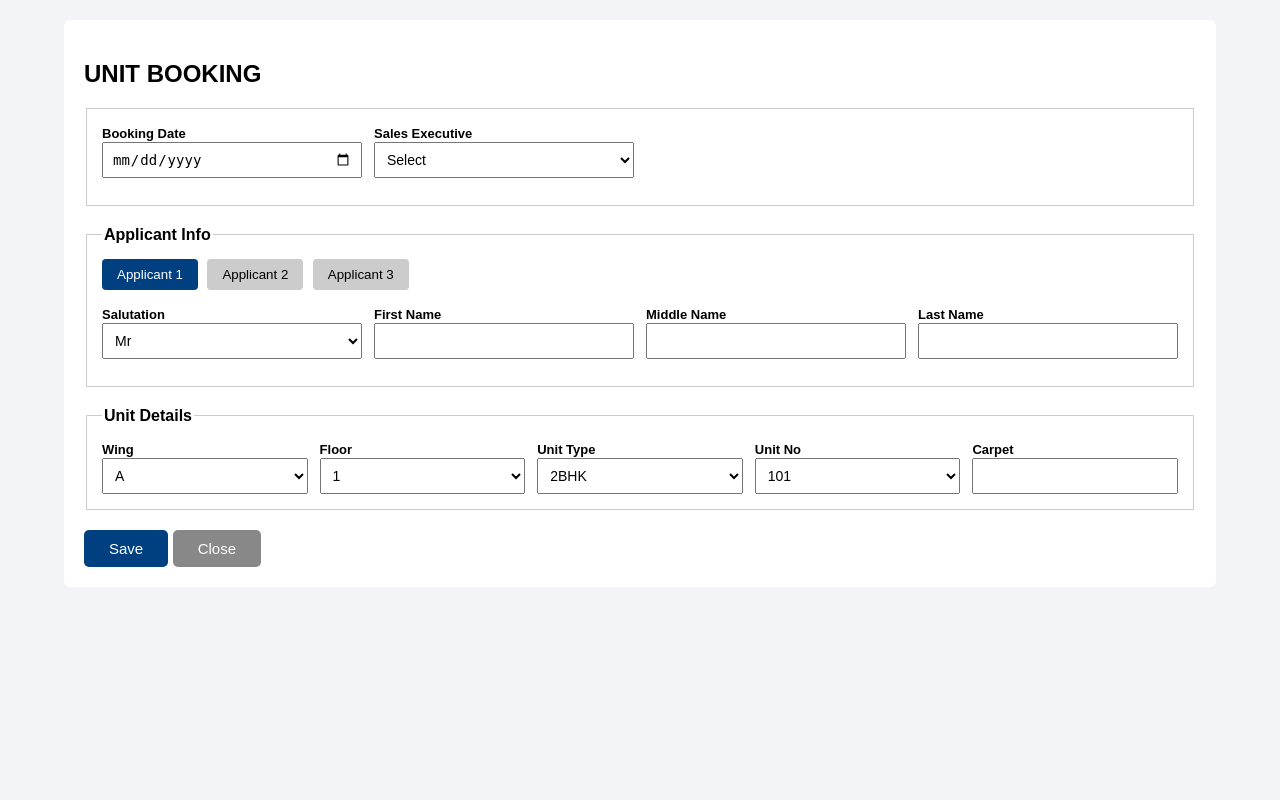
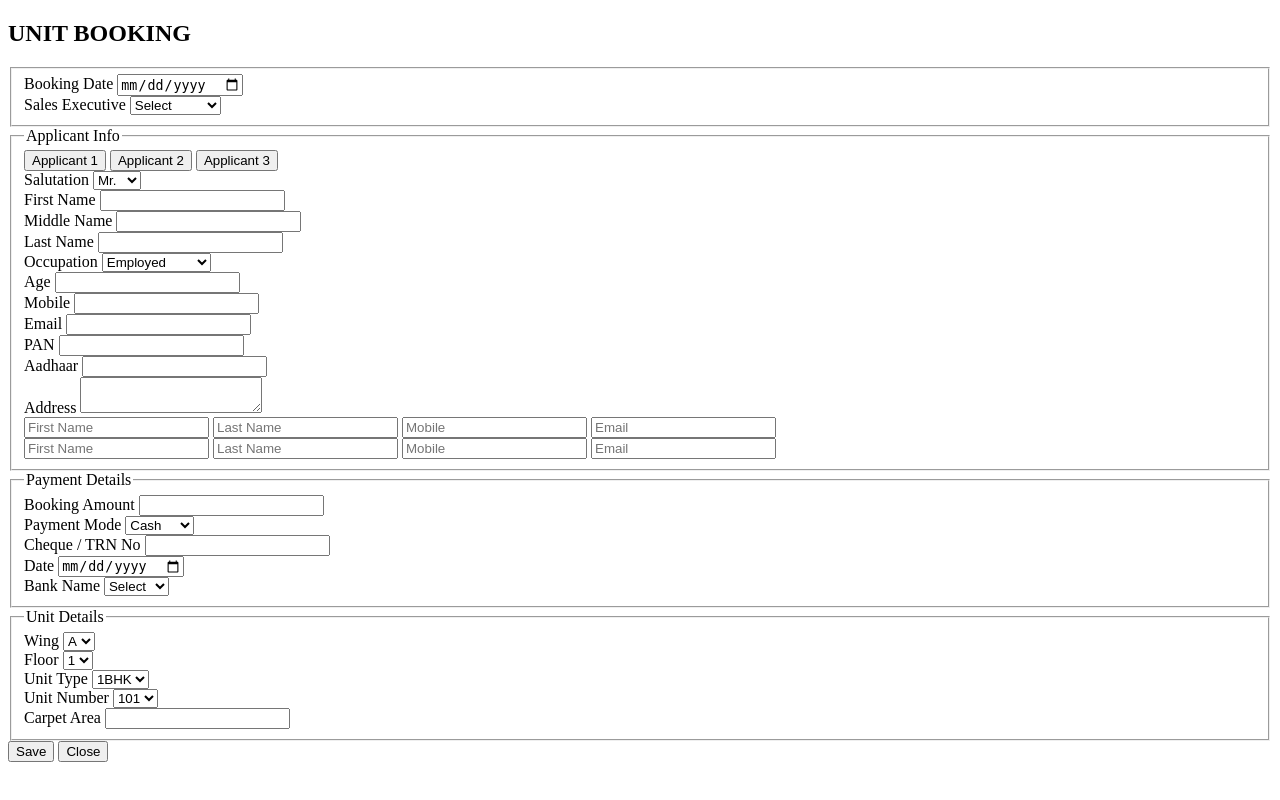
Before and after one commit to mayughag24-spec/office-realestate_crm, a Python web app: template templates/unit_booking.html in a window 1280 px wide. Run offline with Jinja, Linux system fonts and the light colour scheme; the template is opened without the code that fills it, so the values that code supplies are empty.

Commit message:
Update unit_booking.html

```diff
--- a/templates/unit_booking.html
+++ b/templates/unit_booking.html
@@ -4,105 +4,7 @@
 <meta charset="UTF-8">
 <title>Unit Booking</title>
 
-<style>
-* { box-sizing: border-box; }
 
-body {
-    font-family: Arial, sans-serif;
-    background: #f2f4f7;
-    margin: 0;
-}
-
-.content {
-    width: 90%;
-    margin: 20px auto;
-    background: #fff;
-    padding: 20px;
-    border-radius: 6px;
-}
-
-/* ---------- FIELDSET ---------- */
-fieldset {
-    border: 1px solid #ccc;
-    padding: 15px;
-    margin-bottom: 20px;
-}
-
-legend {
-    font-weight: bold;
-}
-
-/* ---------- GRID ---------- */
-.grid-4 {
-    display: grid;
-    grid-template-columns: repeat(4, 1fr);
-    gap: 12px;
-    margin-bottom: 12px;
-}
-
-.grid-5 {
-    display: grid;
-    grid-template-columns: repeat(5, 1fr);
-    gap: 12px;
-}
-
-/* ---------- INPUTS ---------- */
-label {
-    font-size: 13px;
-    font-weight: bold;
-}
-
-input, select, textarea {
-    width: 100%;
-    padding: 8px;
-    height: 36px;
-    font-size: 14px;
-}
-
-/* ---------- TABS ---------- */
-.tab-buttons {
-    margin-bottom: 15px;
-}
-
-.tab-buttons button {
-    padding: 8px 15px;
-    border: none;
-    background: #ccc;
-    cursor: pointer;
-    border-radius: 4px;
-    margin-right: 5px;
-}
-
-.tab-buttons button.active {
-    background: #004080;
-    color: white;
-}
-
-.applicant {
-    display: none;
-}
-
-.applicant.active {
-    display: block;
-}
-
-/* ---------- BUTTONS ---------- */
-.button-row {
-    margin-top: 20px;
-}
-
-.button-row button {
-    padding: 10px 25px;
-    border: none;
-    border-radius: 5px;
-    font-size: 15px;
-    cursor: pointer;
-    color: white;
-}
-
-.save-btn { background: #004080; }
-.close-btn { background: #888; }
-</style>
 </head>
 
 <body>
@@ -112,9 +14,9 @@ input, select, textarea {
 
 <form>
 
-<!-- BOOKING -->
+<!-- BOOKING INFO -->
 <fieldset>
-<div class="grid-4">
+<div class="form-row">
 <div>
 <label>Booking Date</label>
 <input type="date">
@@ -131,27 +33,89 @@ input, select, textarea {
 </div>
 </fieldset>
 
-<!-- APPLICANTS -->
+<!-- APPLICANT INFO -->
 <fieldset>
 <legend>Applicant Info</legend>
 
 <div class="tab-buttons">
-<button type="button" class="tab active" data-id="1">Applicant 1</button>
-<button type="button" class="tab" data-id="2">Applicant 2</button>
-<button type="button" class="tab" data-id="3">Applicant 3</button>
+<button type="button" class="active" data-app="1">Applicant 1</button>
+<button type="button" data-app="2">Applicant 2</button>
+<button type="button" data-app="3">Applicant 3</button>
 </div>
 
-<div id="app1" class="applicant active">
-<div class="grid-4">
-<div><label>Salutation</label><select><option>Mr</option></select></div>
-<div><label>First Name</label><input></div>
-<div><label>Middle Name</label><input></div>
-<div><label>Last Name</label><input></div>
+<!-- APPLICANT 1 -->
+<div id="applicant1" class="applicant-tab active">
+
+<div class="form-grid-4">
+<div>
+<label>Salutation</label>
+<select>
+<option>Mr.</option>
+<option>Mrs.</option>
+<option>Ms.</option>
+</select>
+</div>
+
+<div>
+<label>First Name</label>
+<input>
+</div>
+
+<div>
+<label>Middle Name</label>
+<input>
+</div>
+
+<div>
+<label>Last Name</label>
+<input>
 </div>
 </div>
 
-<div id="app2" class="applicant">
-<div class="grid-4">
+<div class="form-row">
+<div>
+<label>Occupation</label>
+<select>
+<option>Employed</option>
+<option>Self-Employed</option>
+</select>
+</div>
+
+<div>
+<label>Age</label>
+<input type="number">
+</div>
+</div>
+
+<div class="form-row">
+<div>
+<label>Mobile</label>
+<input>
+</div>
+
+<div>
+<label>Email</label>
+<input>
+</div>
+
+<div>
+<label>PAN</label>
+<input>
+</div>
+
+<div>
+<label>Aadhaar</label>
+<input>
+</div>
+</div>
+
+<label>Address</label>
+<textarea rows="2"></textarea>
+</div>
+
+<!-- APPLICANT 2 -->
+<div id="applicant2" class="applicant-tab">
+<div class="form-row">
 <input placeholder="First Name">
 <input placeholder="Last Name">
 <input placeholder="Mobile">
@@ -159,8 +123,9 @@ input, select, textarea {
 </div>
 </div>
 
-<div id="app3" class="applicant">
-<div class="grid-4">
+<!-- APPLICANT 3 -->
+<div id="applicant3" class="applicant-tab">
+<div class="form-row">
 <input placeholder="First Name">
 <input placeholder="Last Name">
 <input placeholder="Mobile">
@@ -170,20 +135,97 @@ input, select, textarea {
 
 </fieldset>
 
-<!-- UNIT -->
+<!-- PAYMENT DETAILS -->
+<fieldset>
+<legend>Payment Details</legend>
+
+<div class="form-row">
+<div>
+<label>Booking Amount</label>
+<input type="number">
+</div>
+
+<div>
+<label>Payment Mode</label>
+<select>
+<option>Cash</option>
+<option>Cheque</option>
+<option>Online</option>
+</select>
+</div>
+
+<div>
+<label>Cheque / TRN No</label>
+<input>
+</div>
+
+<div>
+<label>Date</label>
+<input type="date">
+</div>
+</div>
+
+<div class="form-row">
+<div>
+<label>Bank Name</label>
+<select>
+<option>Select</option>
+<option>Bank A</option>
+<option>Bank B</option>
+</select>
+</div>
+</div>
+</fieldset>
+
+<!-- UNIT DETAILS -->
 <fieldset>
 <legend>Unit Details</legend>
 
-<div class="grid-5">
-<div><label>Wing</label><select><option>A</option><option>B</option></select></div>
-<div><label>Floor</label><select><option>1</option><option>2</option></select></div>
-<div><label>Unit Type</label><select><option>2BHK</option></select></div>
-<div><label>Unit No</label><select><option>101</option><option>102</option></select></div>
-<div><label>Carpet</label><input readonly></div>
+<div class="unit-row">
+<div>
+<label>Wing</label>
+<select>
+<option>A</option>
+<option>B</option>
+<option>C</option>
+</select>
 </div>
 
+<div>
+<label>Floor</label>
+<select>
+<option>1</option>
+<option>2</option>
+<option>3</option>
+</select>
+</div>
+
+<div>
+<label>Unit Type</label>
+<select>
+<option>1BHK</option>
+<option>2BHK</option>
+<option>3BHK</option>
+</select>
+</div>
+
+<div>
+<label>Unit Number</label>
+<select>
+<option>101</option>
+<option>102</option>
+<option>103</option>
+</select>
+</div>
+
+<div>
+<label>Carpet Area</label>
+<input readonly>
+</div>
+</div>
 </fieldset>
 
+<!-- BUTTONS -->
 <div class="button-row">
 <button class="save-btn">Save</button>
 <button type="button" class="close-btn">Close</button>
@@ -193,15 +235,14 @@ input, select, textarea {
 </div>
 
 <script>
-document.querySelectorAll(".tab").forEach(btn => {
-    btn.addEventListener("click", function () {
+document.querySelectorAll(".tab-buttons button").forEach(btn => {
+    btn.onclick = () => {
+        document.querySelectorAll(".tab-buttons button").forEach(b => b.classList.remove("active"));
+        document.querySelectorAll(".applicant-tab").forEach(t => t.classList.remove("active"));
 
-        document.querySelectorAll(".tab").forEach(b => b.classList.remove("active"));
-        document.querySelectorAll(".applicant").forEach(a => a.classList.remove("active"));
-
-        this.classList.add("active");
-        document.getElementById("app" + this.dataset.id).classList.add("active");
-    });
+        btn.classList.add("active");
+        document.getElementById("applicant" + btn.dataset.app).classList.add("active");
+    };
 });
 </script>
 
```
